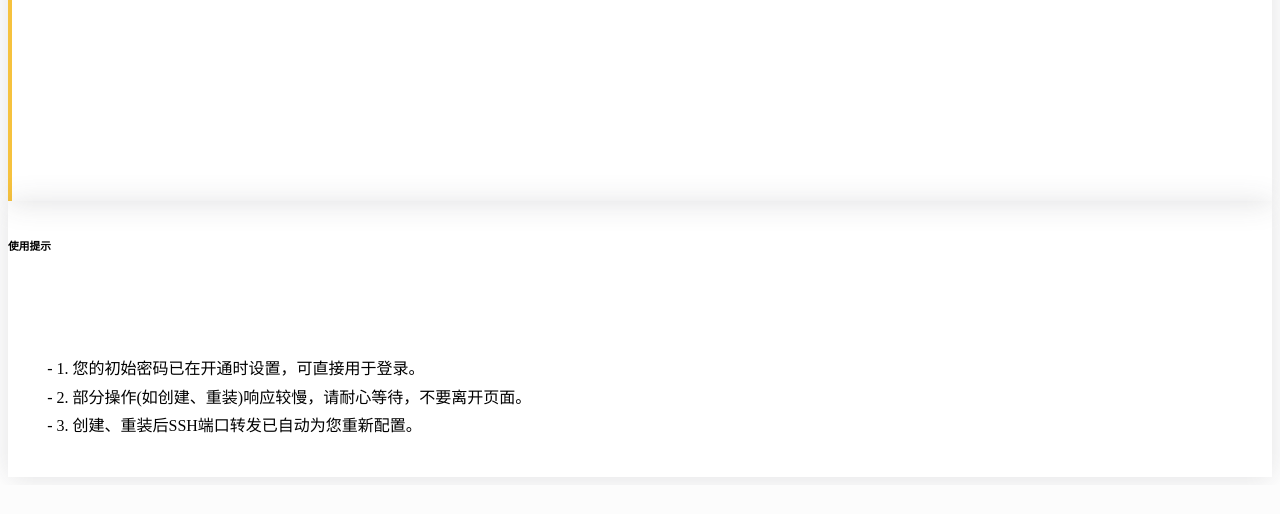
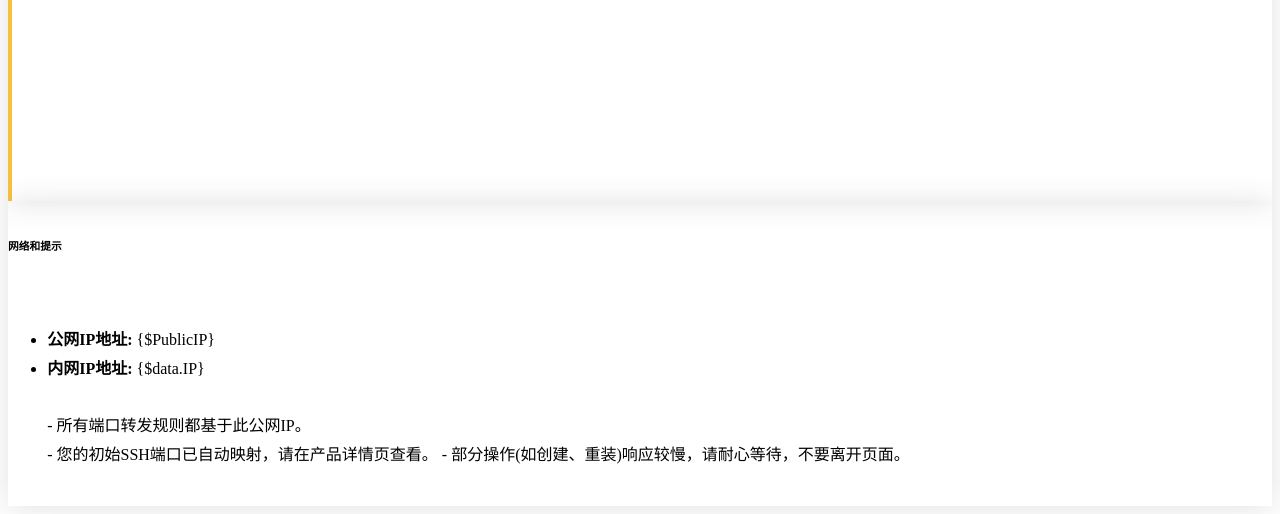
Before and after one commit to xkatld/zjmf-pve-lxc-server, a Flask app: template pveserver/templates/info.html in a window 1280 px wide. Shown: the part 3007-3521 px from the top of the page. Before the commit the page ends 3485 px from the top, so only its background shows below. Run offline with Flask 3, Linux system fonts and the light colour scheme; the template is opened without the code that fills it, so the values that code supplies are empty.

Commit message:
Add files via upload

```diff
--- a/pveserver/templates/info.html
+++ b/pveserver/templates/info.html
@@ -119,17 +119,17 @@
 
 <div class="card shadow mb-4">
     <div class="card-header py-3">
-        <h6 class="m-0 font-weight-bold text-primary">使用提示</h6>
+        <h6 class="m-0 font-weight-bold text-primary">网络和提示</h6>
     </div>
     <div class="card-body">
         <ul>
-    <br/>
-    - 1. 您的初始密码已在开通时设置，可直接用于登录。
-    <br/>
-    - 2. 部分操作(如创建、重装)响应较慢，请耐心等待，不要离开页面。
-    <br/>
-    - 3. 创建、重装后SSH端口转发已自动为您重新配置。
-    <br/>
+            <li><b>公网IP地址:</b> {$PublicIP}</li>
+            <li><b>内网IP地址:</b> {$data.IP}</li>
+            <br>
+            - 所有端口转发规则都基于此公网IP。
+            <br>
+            - 您的初始SSH端口已自动映射，请在产品详情页查看。
+            - 部分操作(如创建、重装)响应较慢，请耐心等待，不要离开页面。
         </ul>
     </div>
 </div>
--- a/server/pve_manager.py
+++ b/server/pve_manager.py
@@ -432,29 +432,31 @@ class PVEManager:
 
     def add_nat_rule_via_iptables(self, hostname, dtype, dport, sport):
         metadata = self._get_container_metadata_from_db(hostname)
-        if not metadata: return {'code': 404, 'msg': '容器元数据未找到'}
+        if not metadata:
+            return {'code': 404, 'msg': '容器元数据未找到'}
+
         limit = int(metadata.get('nat_acl_limit', 0))
+        container_ip = metadata.get('ip')
+        if not container_ip:
+            return {'code': 500, 'msg': '无法从数据库获取容器IP地址。'}
 
         conn = get_db_connection()
         cursor = conn.cursor()
-        cursor.execute("SELECT COUNT(*) FROM nat_rules WHERE hostname = ? AND sport != '22'", (hostname,))
-        current_host_rules_count = cursor.fetchone()[0]
 
         is_ssh_rule = (str(sport) == '22' and dtype.lower() == 'tcp')
-        if not is_ssh_rule and limit > 0 and current_host_rules_count >= limit:
-            conn.close()
-            return {'code': 403, 'msg': f'已达到NAT规则数量上限 ({limit}条)'}
+
+        if not is_ssh_rule and limit > 0:
+            cursor.execute("SELECT COUNT(*) FROM nat_rules WHERE hostname = ? AND sport != '22'", (hostname,))
+            current_host_rules_count = cursor.fetchone()[0]
+            if current_host_rules_count >= limit:
+                conn.close()
+                return {'code': 403, 'msg': f'已达到NAT规则数量上限 ({limit}条)'}
 
         cursor.execute("SELECT * FROM nat_rules WHERE dport = ? AND dtype = ?", (str(dport), dtype.lower()))
         existing_rule = cursor.fetchone()
         if existing_rule:
             conn.close()
             return {'code': 409, 'msg': '此外部端口和协议已被占用'}
-
-        container_ip = metadata.get('ip')
-        if not container_ip:
-            conn.close()
-            return {'code': 500, 'msg': '无法从数据库获取容器IP地址。'}
 
         rule_comment = f'zjmf_pve_nat_{hostname}_{dtype.lower()}_{dport}'
         dnat_args = [
```
Also changed, not shown: pveserver/templates/nat_acl.html (line endings or trailing spaces), 1 other file.
